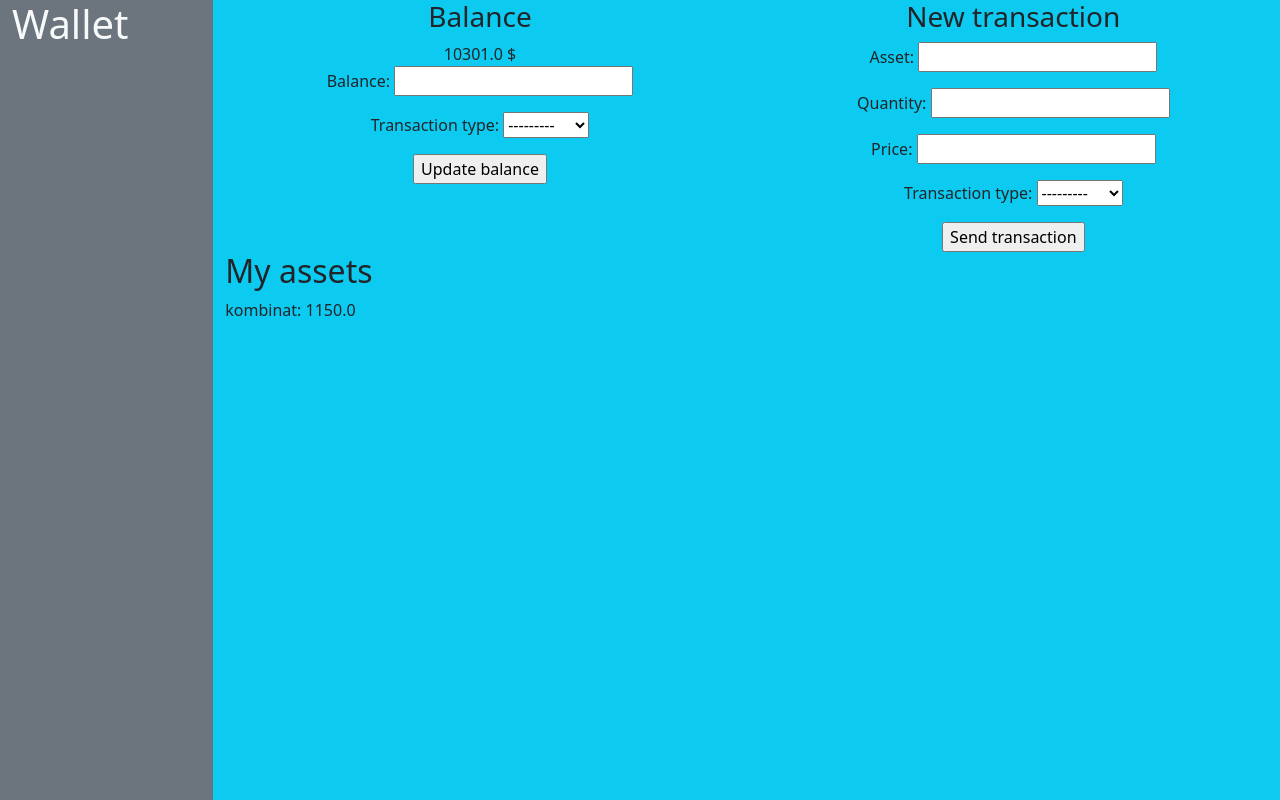
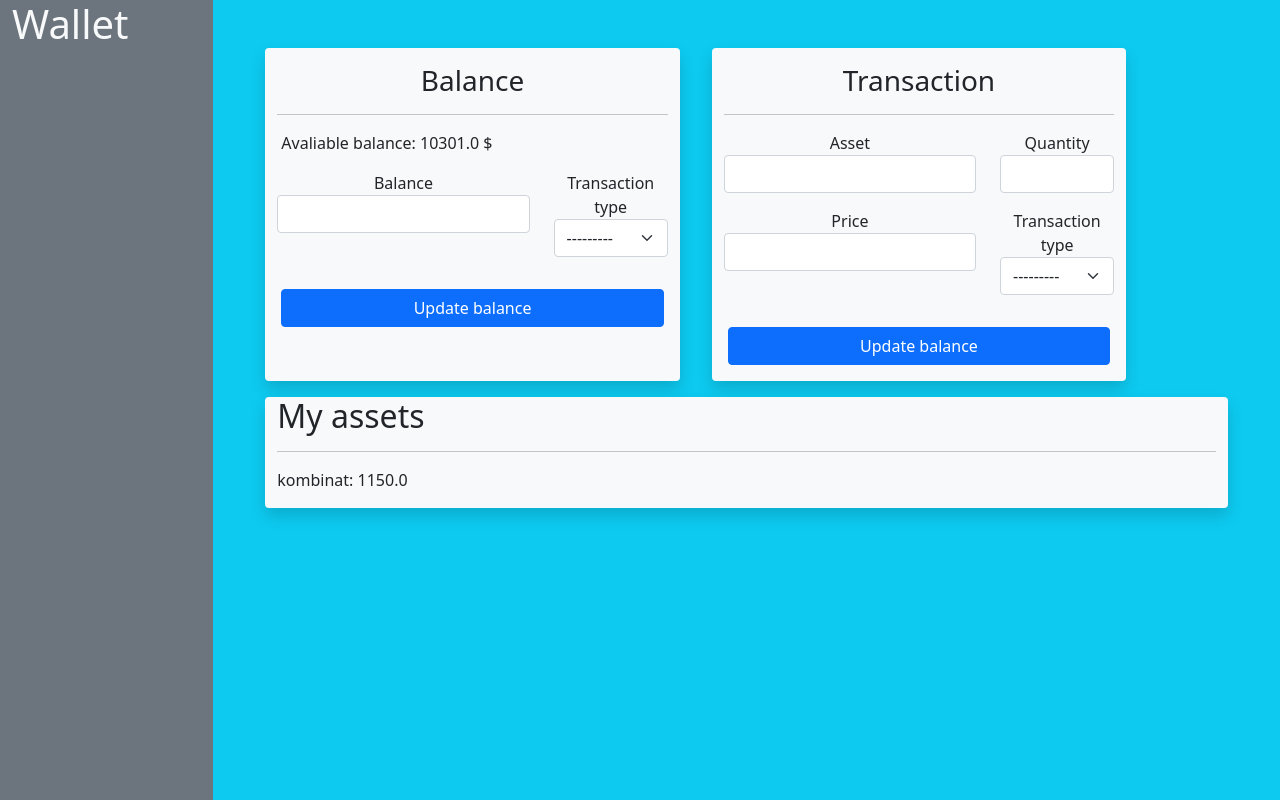
Before and after one commit to szaleju/wallet, a Django app: page /accountant/ in a window 1280 px wide. Run offline with Django 3.2, Linux system fonts and the light colour scheme; data comes from the database, SQL or seed files in the repository; both versions use the stored data as it was after the commit.

Commit message:
some bootstrap styling

```diff
--- a/accountantdep/accountant/forms.py
+++ b/accountantdep/accountant/forms.py
@@ -12,6 +12,14 @@ class AddTransactionForm(forms.ModelForm):
             'transaction_type',
         ]
 
+        widgets = {
+            'asset': forms.TextInput(attrs={'class': 'form-control'}),
+            'quantity': forms.NumberInput(attrs={'class': 'form-control'}),
+            'price': forms.NumberInput(attrs={'class': 'form-control'}),
+            'transaction_type': forms.Select(attrs={'class': 'form-select'}),
+        }
+
+
 class UpdateBalanceForm(forms.ModelForm):
     class Meta:
         model = AccountPln
@@ -19,3 +27,8 @@ class UpdateBalanceForm(forms.ModelForm):
             'balance',
             'transaction_type',
         ]
+
+        widgets = {
+            'balance': forms.TextInput(attrs={'class': 'form-control'}),
+            'transaction_type': forms.Select(attrs={'class': 'form-select'}),
+        }
--- a/accountantdep/accountant/templates/accountant/accountant.html
+++ b/accountantdep/accountant/templates/accountant/accountant.html
@@ -6,29 +6,70 @@
       <div class="col-2 bg-secondary text-light" style="height: 100vh;">
         <h1>Wallet</h1>
       </div>
-      <div class="col-10 bg-info">
+      <div class="col-10 bg-info p-5">
         <div class="row">
-            <div class="col-6 text-center">
-                <h3>Balance</h3>
+            <div class="col-5 text-center mx-3 shadow bg-light rounded">
+                <div class="mt-3">
+                    <h3>Balance</h3>
+                </div>
+                <hr>
+                <div class="row mb-3 ps-3">
+                    Avaliable balance: {{ balance }}
+                </div>
                 <form method="POST" action="">
                     {% csrf_token %}
-                    {{ balance }}
-                    {{ balance_form.as_p }}
-                    <input type="submit" value="Update balance" name="submit" />
+                    <div class="row mb-3">
+                        <div class="col-8">
+                            {{ balance_form.balance.label }}
+                            {{ balance_form.balance }}
+                        </div>
+                        <div class="col-4">
+                            {{ balance_form.transaction_type.label }}
+                            {{ balance_form.transaction_type }}
+                        </div>
+                    </div>
+                    <div class="row p-3">
+                        <input type="submit" class="btn btn-primary"    value="Update balance" name="submit" />
+                    </div>
                 </form>
             </div>
-            <div class="col-6 text-center">
-                <h3>New transaction</h3>
+            <div class="col-5 text-center mx-3 shadow bg-light rounded">
+                <div class="mt-3">
+                    <h3>Transaction</h3>
+                </div>
+                <hr>
                 <form method="POST" action="">
                     {% csrf_token %}
-                    {{ transaction_form.as_p }}
-                    <input type="submit" value="Send transaction" name="submit" />
+                    <div class="row mb-3">
+                        <div class="col-8">
+                            {{ transaction_form.asset.label }}
+                            {{ transaction_form.asset }}
+                        </div>
+                        <div class="col-4">
+                            {{ transaction_form.quantity.label }}
+                            {{ transaction_form.quantity }}
+                        </div>
+                    </div>
+                    <div class="row mb-3">
+                        <div class="col-8">
+                            {{ transaction_form.price.label }}
+                            {{ transaction_form.price }}
+                        </div>
+                        <div class="col-4">
+                            {{ transaction_form.transaction_type.label }}
+                            {{ transaction_form.transaction_type }}
+                        </div>
+                    </div>
+                    <div class="row p-3">
+                        <input type="submit" class="btn btn-primary"    value="Update balance" name="submit" />
+                    </div>
                 </form>
             </div>
         </div>
-        <div clas="row">
-            <div class="col-12">
+        <div class="row p-3">
+            <div class="col-12 mt-6 shadow bg-light rounded">
                 <h2> My assets </h2>
+                <hr>
                 {% for asset in asset_list %}
                     <p>{{ asset }}: {{ asset.quantity }} </p>
                 {% endfor %}
--- a/accountantdep/accountant/views.py
+++ b/accountantdep/accountant/views.py
@@ -3,11 +3,14 @@ from .models import Asset, AccountPln
 from .forms import AddTransactionForm, UpdateBalanceForm
 
 
-def process_balance_update(form, last_transaction):
+def process_balance_update(form, last_transaction, submit_value):
     total_balance = last_transaction.total_balance
-    balance_update = form.cleaned_data['balance']
+    if submit_value == 'Send transaction':
+        balance_update = form.cleaned_data['price']*form.cleaned_data['quantity']
+    else:
+        balance_update = form.cleaned_data['balance']
     transaction_type = form.cleaned_data['transaction_type']
-    if transaction_type=='deposit':
+    if transaction_type=='deposit' or transaction_type=='sell':
         total_balance = total_balance + balance_update
     else:
         total_balance = total_balance - balance_update
@@ -18,7 +21,7 @@ def process_balance_update(form, last_transaction):
     )
 
 
-def process_transaction(form):
+def process_transaction(form, last_transaction, submit_value):
     print("TRANSACTION FORM DATA: ", form.cleaned_data)
     asset = form.cleaned_data['asset']
     quantity = form.cleaned_data['quantity']
@@ -28,8 +31,10 @@ def process_transaction(form):
     if owned_asset:
         if transaction_type == 'buy':
             owned_asset.quantity += quantity
+            process_balance_update(form, last_transaction, submit_value)
         else:
             owned_asset.quantity -= quantity
+            process_balance_update(form, last_transaction, submit_value)
         owned_asset.save()
     else:
         Asset.objects.create(asset=asset, quantity=quantity)
@@ -42,17 +47,16 @@ def accountant_view(request):
     balance = AccountPln.objects.last()
     if request.method=='POST':
         submit_value = request.POST.get('submit')
-        print("INPUT VALUE: ", submit_value)
+        last_transaction = AccountPln.objects.last()
         if submit_value == 'Update balance':
             form = UpdateBalanceForm(request.POST)
-            last_transaction = AccountPln.objects.last()
-        if submit_value == 'Send transaction':
+        elif submit_value == 'Send transaction':
             form = AddTransactionForm(request.POST)
         if  form.is_valid() and submit_value == 'Update balance':
-            process_balance_update(form, last_transaction)
+            process_balance_update(form, last_transaction, submit_value)
             return redirect('accountant:accountant')
-        if  form.is_valid() and submit_value == 'Send transaction':
-            process_transaction(form)
+        elif  form.is_valid() and submit_value == 'Send transaction':
+            process_transaction(form, last_transaction, submit_value)
             return redirect('accountant:accountant')
     context = {
         'asset_list': queryset,
```
Also changed, not shown: accountantdep/db.sqlite3.
